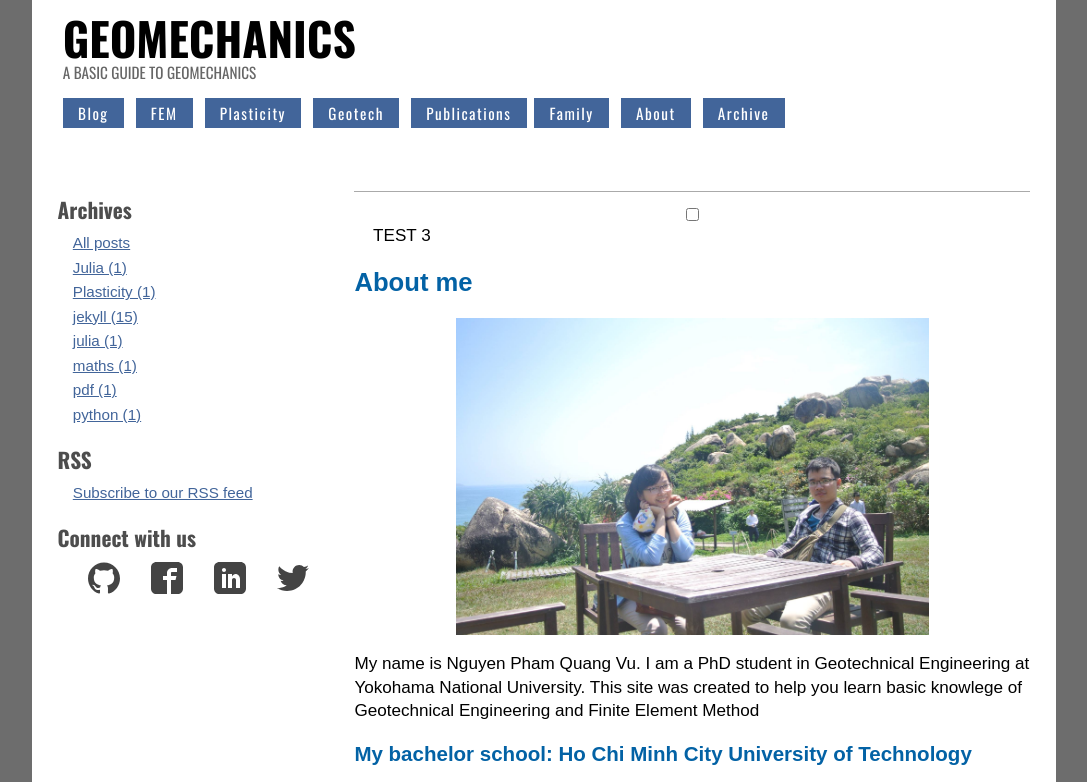
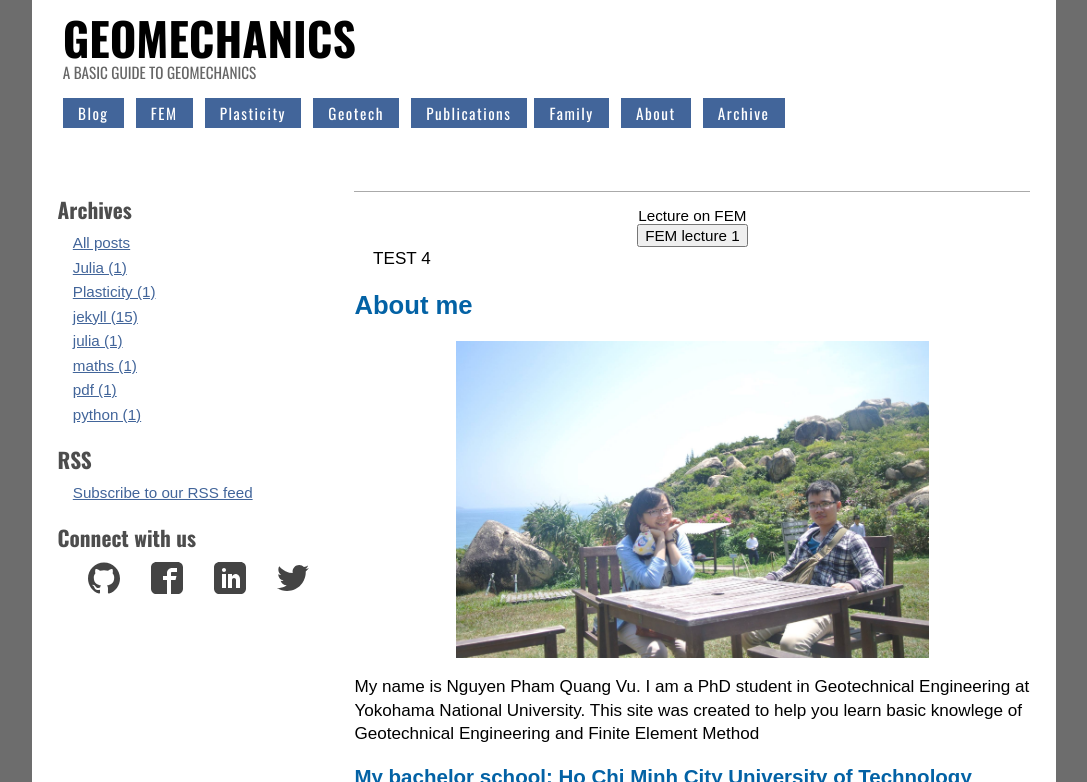
Before and after one commit to quangvunp/geomechanics, a Jekyll site: the page built from about.md, in a window 1280 px wide and 900 px high, cut to the strip 0-782 px from the top of the window. Shown: the whole strip, without its empty margins (96-1183 px from the left). Built offline with Jekyll 4.4.1, drawn with Linux system fonts in a browser that asks for light colours; our own code applies the rules of GitHub Pages for plain Markdown files.

Commit message:
Update about.md

```diff
--- a/about.md
+++ b/about.md
@@ -20,12 +20,13 @@ return " ";
 }
 </SCRIPT>
 <CENTER>
+ Lecture on FEM
 <FORM>
-<input type="checkbox" value="FEM_lecture1" onClick="passWord()">
+<input type="button" value="FEM lecture 1" onClick="passWord()">
 </FORM>
 </CENTER>
 
-TEST 3
+TEST 4
 
 <span style="color: #0362a5; font-family: Arial; font-size: 1.5em;">**About me**</span> <br />
 
```
Also changed, not shown: other parts of about.md (+1 -1 lines).
